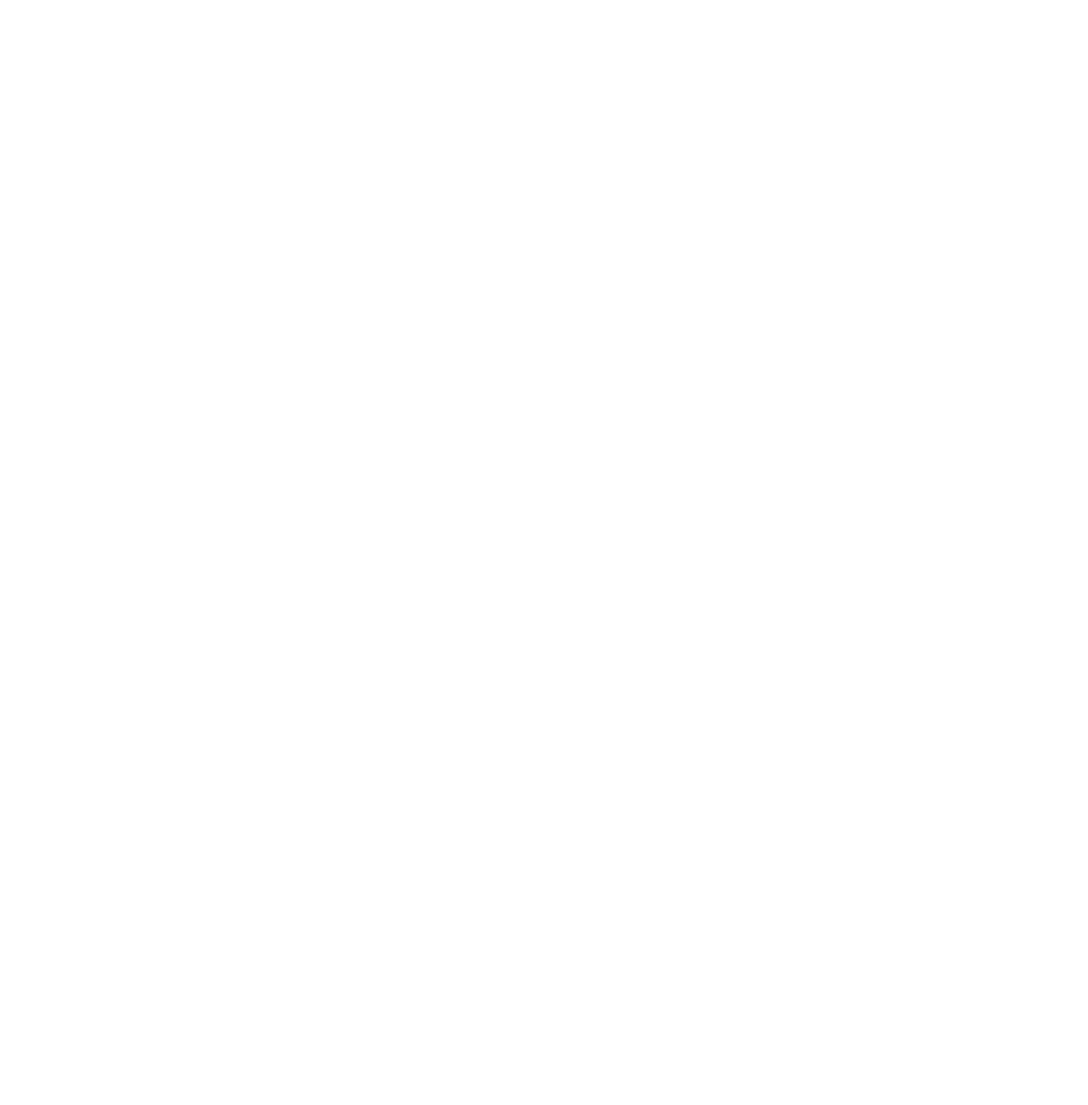
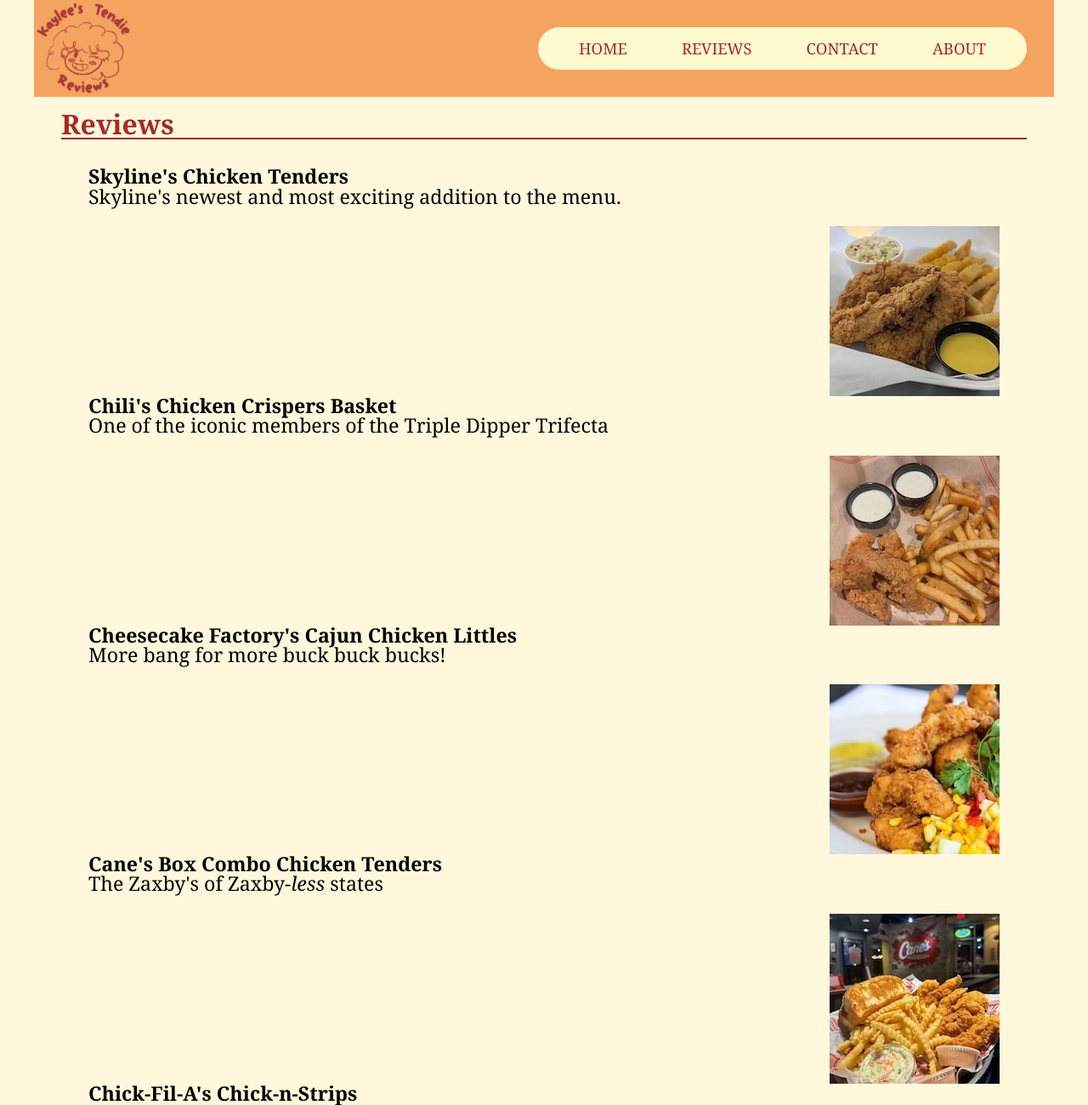
Before and after one commit to Kace0318/Web-Design-I-Final, a plain HTML site: page reviews.html in a window 1280 px wide. Shown: the top 1300 px of the page at 85% size. Before the commit the page ends 800 px from the top, so only its background shows below. Drawn offline with Linux system fonts and the light colour scheme.

Commit message:
Very rough draft complete

```diff
--- a/contact.html
+++ b/contact.html
@@ -0,0 +1,36 @@
+<!DOCTYPE html>
+<html lang="en">
+<head>
+  <meta charset="UTF-8">
+  <meta name="viewport" content="width=device-width, initial-scale=1.0">
+  <title>Tendie Reviews</title>
+  <link rel="stylesheet" href="reset.css">
+  <link rel="stylesheet" href="https://cdnjs.cloudflare.com/ajax/libs/font-awesome/7.3.1/css/all.min.css">
+  <link rel="stylesheet" href="styles.css">
+</head>
+
+<body>
+<!-- not convinced I need this page -->
+  <div class="wrapper">
+    <header>
+      <nav>
+        <ul>
+          <li><a href="index.html">Home</a></li>
+          <li><a href="reviews.html">Reviews</a></li>
+          <li><a href="contact.html">Contact</a></li>
+          <li><a href="about.html">About</a></li>
+        </ul>
+      </nav>
+    </header>
+
+    <main>
+      <section class="about">
+       <p>
+        Is there a specific place you'd like me to visit?
+       </p>
+
+
+
+
+  </body>
+</html>
--- a/reviews.html
+++ b/reviews.html
@@ -0,0 +1,74 @@
+<!DOCTYPE html>
+<html lang="en">
+<head>
+  <meta charset="UTF-8">
+  <meta name="viewport" content="width=device-width, initial-scale=1.0">
+  <title>Tendie Reviews</title>
+  <link rel="stylesheet" href="reset.css">
+  <link rel="stylesheet" href="https://cdnjs.cloudflare.com/ajax/libs/font-awesome/7.3.1/css/all.min.css">
+  <link rel="stylesheet" href="styles.css">
+</head>
+
+<body>
+
+  <div class="wrapper">
+    <header>
+      <nav>
+        <ul>
+          <li><a href="index.html">Home</a></li>
+          <li><a href="reviews.html">Reviews</a></li>
+          <li><a href="contact.html">Contact</a></li>
+          <li><a href="about.html">About</a></li>
+        </ul>
+      </nav>
+    </header>
+
+    <main>
+     <h1>Reviews</h1>
+      <section class="article-blocks">
+
+    <!-- a href when reviews are written -->
+
+    <h2>Skyline's Chicken Tenders</h2>
+        <p>Skyline's newest and most exciting addition to the menu.</p>
+    <figure>
+      <img src="Images/skyline.jpg" alt="Skyline Chicken Tenders">
+    </figure>
+
+      <h2>Chili's Chicken Crispers Basket</h2>
+        <p>One of the iconic members of the Triple Dipper Trifecta</p>
+      <figure><img src="Images/chilis.jpeg" alt="Chili's Chicken Crispers Basket."/></figure>
+
+      <h2>Cheesecake Factory's Cajun Chicken Littles</h2>
+        <p> More bang for more buck buck bucks!</p>
+      <figure><img src="Images/cheesecakefactory.jpg" alt="Cheesecake Factory's Cajun Chicken Littles."/></figure>
+
+      <h2>Cane's Box Combo Chicken Tenders</h2>
+        <p>The Zaxby's of Zaxby-<i>less</i> states</p>
+      <figure><img src="Images/canes.jpeg" alt="Cane's Box Combo Chicken Tenders."/></figure>
+
+      <h2>Chick-Fil-A's Chick-n-Strips</h2>
+        <p>Pickle juice escapee</p>
+      <figure><img src="Images/chickfila.jpg" alt="Chick-Fil-A's Chick-n-Strips."/></figure>
+
+      <h2>Culver's Original Chicken Tenders</h2>
+        <p>Wisconsin's famous and finest</p>
+      <figure><img src="Images/culvers.jpeg" alt="Culver's Original Chicken Tenders."/></figure>
+
+      <h2>Popeye's Five Piece Tenders</h2>
+        <p>Tender? Or something more sinister? &#x1f608</p>
+    <figure><img src="Images/popeyes.jpeg" alt="Popeye's Five Piece Tenders."/></figure>
+  </section>
+
+
+</main>
+   <footer>
+    <a href="mailto:kayleestendiereviews@outlook.com">
+      Want to see a specific review?<br>
+      Send me a message!<br>
+      <i class="fa-brands fa-microsoft"></i></a>
+  </footer>
+</div>
+
+</body>
+</html>
--- a/styles.css
+++ b/styles.css
@@ -91,6 +91,18 @@ figcaption {
   margin-left: 3rem
 }
 
+.article-blocks figure {
+  display: flex;
+  justify-content: flex-end;
+}
+
+.article-blocks{
+  display: flex;
+  flex-direction: column;
+  flex-wrap: wrap;
+  margin: 2rem 2rem 2rem 2rem;
+  font-size: 145%;
+}
 
 footer {
   background-color: sandybrown;
```
Also changed, not shown: about.html (+2 -2 lines), index.html (+3 -3 lines).
